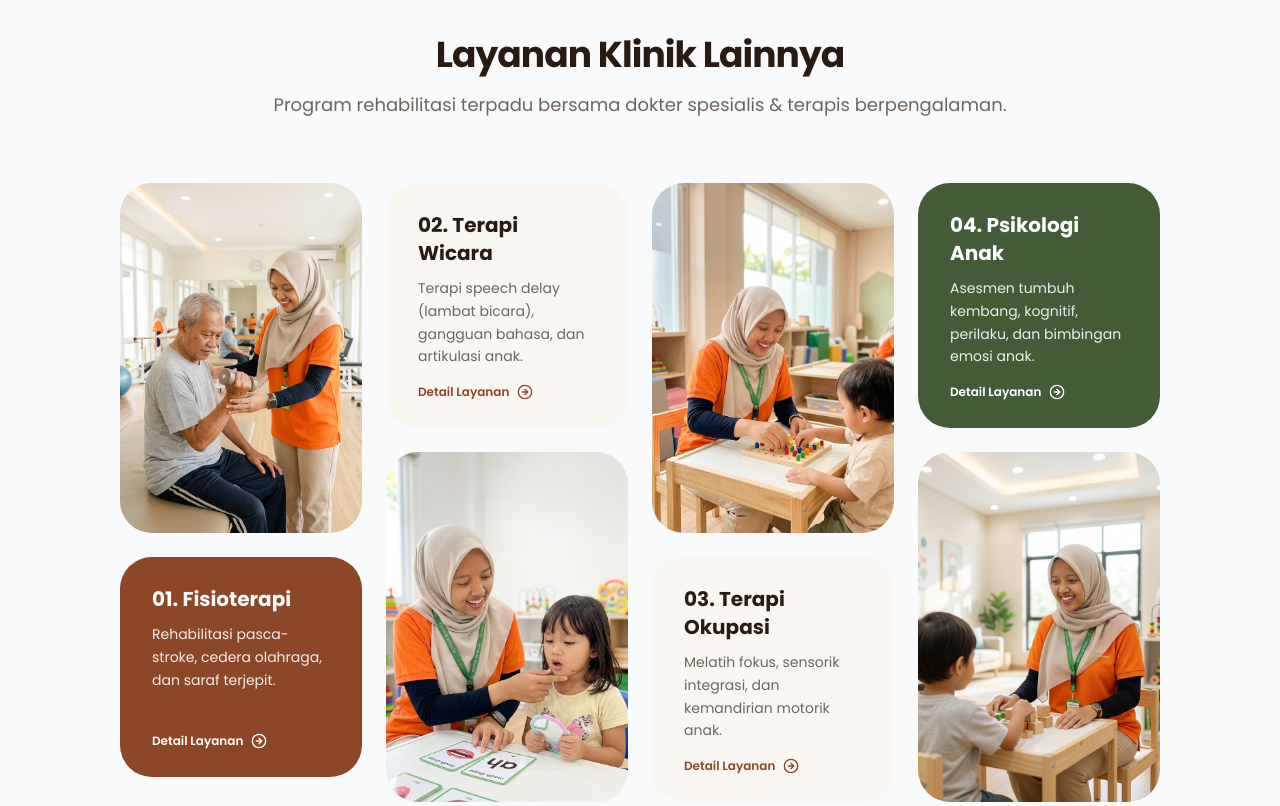
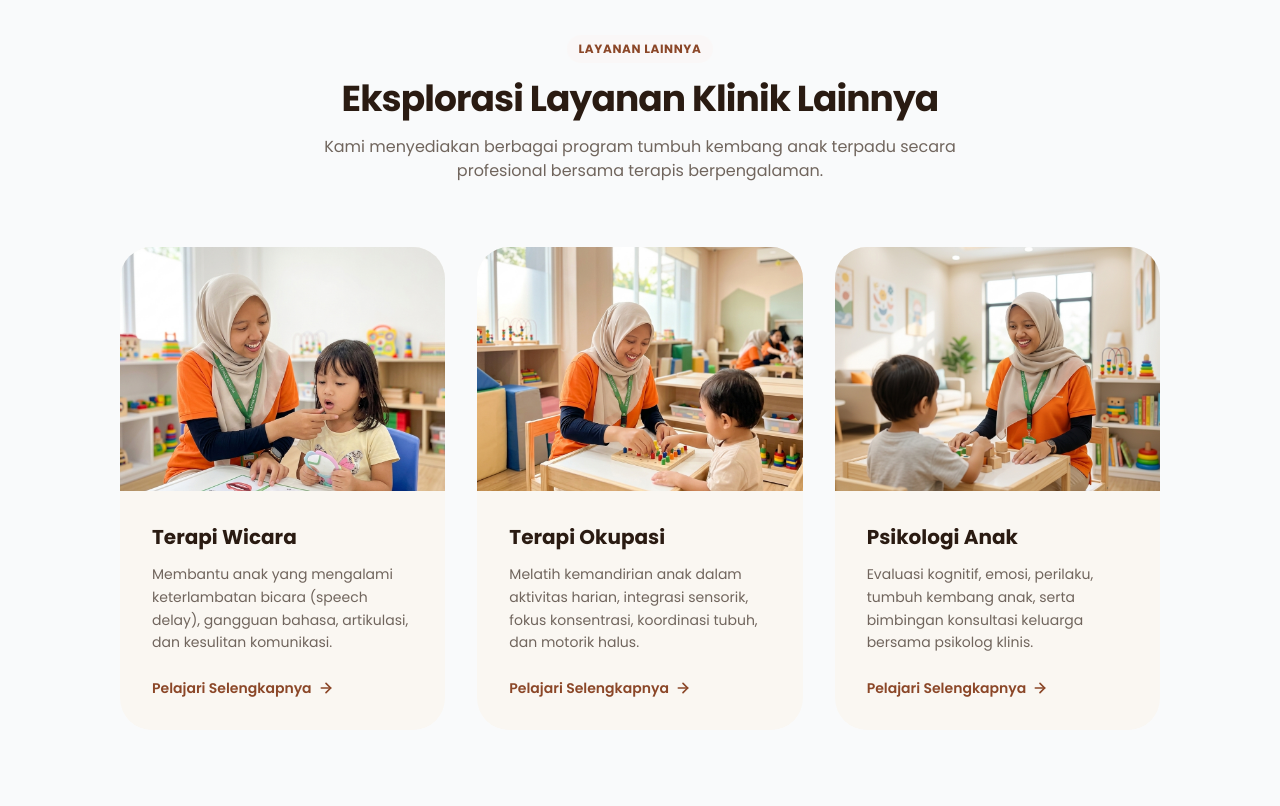
Before and after one commit to luthfierlmbang/Klinik-benecia-poc, a website built with Vite: page fisioterapi.html in a window 1280 px wide. Shown: the part 3160-3966 px from the top of the page. Built offline with nearby package versions, Linux system fonts and the light colour scheme.

Commit message:
feat: redesign related services to a clean 3-column card layout on detail page

```diff
--- a/fisioterapi.html
+++ b/fisioterapi.html
@@ -440,119 +440,90 @@
       <div class="max-w-7xl mx-auto px-6 lg:px-[120px]">
 
         <!-- Header -->
-        <div class="text-center max-w-3xl mx-auto flex flex-col gap-4 mb-16 reveal-element">
-          <h2 class="text-3xl md:text-4xl font-bold tracking-tight text-neutral-dark">Layanan Klinik Lainnya</h2>
-          <p class="text-neutral-secondary text-base md:text-lg">
-            Program rehabilitasi terpadu bersama dokter spesialis & terapis berpengalaman.
+        <div class="text-center max-w-2xl mx-auto flex flex-col gap-4 mb-16 reveal-element">
+          <span class="text-xs font-bold uppercase tracking-wider text-brand-primary bg-brand-light/50 px-3 py-1.5 rounded-full w-fit mx-auto">
+            Layanan Lainnya
+          </span>
+          <h2 class="text-3xl md:text-4xl font-bold tracking-tight text-neutral-dark">
+            Eksplorasi Layanan Klinik Lainnya
+          </h2>
+          <p class="text-neutral-secondary text-base">
+            Kami menyediakan berbagai program tumbuh kembang anak terpadu secara profesional bersama terapis berpengalaman.
           </p>
         </div>
 
-        <!-- Alternating Bento Cards Grid (Flat layout without shadows, optimized for no overlaps) -->
-        <div class="grid grid-cols-1 sm:grid-cols-2 lg:grid-cols-4 gap-6 reveal-element">
+        <!-- 3-Column Normal Card Grid -->
+        <div class="grid grid-cols-1 md:grid-cols-3 gap-8 max-w-6xl mx-auto reveal-element">
 
-          <!-- Column 1: Fisioterapi (Image Top, Text Bottom - Solid Teal) -->
-          <div class="flex flex-col gap-6">
-            <!-- Image Card -->
-            <div class="h-[350px] w-full rounded-[32px] overflow-hidden group">
-              <img src="/images/fisioterapi/fisioterapi_bento.png" alt="Layanan Fisioterapi Dewasa" class="w-full h-full object-cover transition-transform duration-700 group-hover:scale-105" />
+          <!-- Card 1: Terapi Wicara -->
+          <div class="group bg-[#FAF7F2] rounded-[32px] overflow-hidden flex flex-col hover:-translate-y-1 hover:shadow-md transition-all duration-300">
+            <div class="w-full aspect-[4/3] overflow-hidden">
+              <img src="/images/fisioterapi/terapi_wicara_bento.png" alt="Layanan Terapi Wicara" class="w-full h-full object-cover transition-transform duration-700 group-hover:scale-105" />
             </div>
-            <!-- Text Card (Solid Teal) -->
-            <a href="fisioterapi.html" class="min-h-[220px] h-fit w-full bg-brand-primary text-white rounded-[32px] px-8 py-7 flex flex-col justify-between text-left hover:opacity-95 transition-all group">
+            <div class="p-8 flex flex-col flex-grow justify-between">
               <div>
-                <h3 class="text-xl font-bold">01. Fisioterapi</h3>
-                <p class="text-sm text-white/90 mt-2.5 leading-relaxed">
-                  Rehabilitasi pasca-stroke, cedera olahraga, dan saraf terjepit.
+                <h3 class="text-xl font-bold text-neutral-dark group-hover:text-brand-primary transition-colors">Terapi Wicara</h3>
+                <p class="text-sm text-neutral-secondary mt-3 leading-relaxed">
+                  Membantu anak yang mengalami keterlambatan bicara (speech delay), gangguan bahasa, artikulasi, dan kesulitan komunikasi.
                 </p>
               </div>
-              <div class="inline-flex items-center gap-2 text-xs font-semibold text-white mt-4">
-                <span>Detail Layanan</span>
-                <svg viewBox="0 0 24 24" fill="none" stroke="currentColor" stroke-width="2" stroke-linecap="round" stroke-linejoin="round" class="h-4 w-4 transition-transform duration-200 group-hover:translate-x-1">
-                  <circle cx="12" cy="12" r="10"></circle>
-                  <polyline points="12 8 16 12 12 16"></polyline>
-                  <line x1="8" y1="12" x2="16" y2="12"></line>
+              <a href="https://wa.me/6285943750988?text=Halo,%20saya%20tertarik%20dengan%20layanan%20Terapi%20Wicara." target="_blank" class="inline-flex items-center gap-1.5 text-sm font-semibold text-brand-primary mt-6 group/btn hover:opacity-90">
+                <span>Pelajari Selengkapnya</span>
+                <svg viewBox="0 0 24 24" fill="none" stroke="currentColor" stroke-width="2.5" stroke-linecap="round" stroke-linejoin="round" class="h-4 w-4 transition-transform duration-200 group-hover/btn:translate-x-1">
+                  <line x1="5" y1="12" x2="19" y2="12"></line>
+                  <polyline points="12 5 19 12 12 19"></polyline>
                 </svg>
-              </div>
-            </a>
-          </div>
-
-          <!-- Column 2: Terapi Wicara (Text Top - Cream, Image Bottom) -->
-          <div class="flex flex-col gap-6">
-            <!-- Text Card (Cream) -->
-            <a href="https://wa.me/6285943750988?text=Halo,%20saya%20tertarik%20dengan%20layanan%20Terapi%20Wicara." target="_blank" class="min-h-[220px] h-fit w-full bg-[#FAF7F2] text-neutral-dark rounded-[32px] px-8 py-7 flex flex-col justify-between text-left hover:bg-[#FAF4EB] transition-all group">
-              <div>
-                <h3 class="text-xl font-bold text-neutral-dark">02. Terapi Wicara</h3>
-                <p class="text-sm text-neutral-secondary mt-2.5 leading-relaxed">
-                  Terapi speech delay (lambat bicara), gangguan bahasa, dan artikulasi anak.
-                </p>
-              </div>
-              <div class="inline-flex items-center gap-2 text-xs font-semibold text-brand-primary mt-4">
-                <span>Detail Layanan</span>
-                <svg viewBox="0 0 24 24" fill="none" stroke="currentColor" stroke-width="2" stroke-linecap="round" stroke-linejoin="round" class="h-4 w-4 transition-transform duration-200 group-hover:translate-x-1">
-                  <circle cx="12" cy="12" r="10"></circle>
-                  <polyline points="12 8 16 12 12 16"></polyline>
-                  <line x1="8" y1="12" x2="16" y2="12"></line>
-                </svg>
-              </div>
-            </a>
-            <!-- Image Card -->
-            <div class="h-[350px] w-full rounded-[32px] overflow-hidden group">
-              <img src="/images/fisioterapi/terapi_wicara_bento.png" alt="Layanan Terapi Wicara" class="w-full h-full object-cover transition-transform duration-700 group-hover:scale-105" />
+              </a>
             </div>
           </div>
 
-          <!-- Column 3: Terapi Okupasi (Image Top, Text Bottom - Cream) -->
-          <div class="flex flex-col gap-6">
-            <!-- Image Card -->
-            <div class="h-[350px] w-full rounded-[32px] overflow-hidden group">
+          <!-- Card 2: Terapi Okupasi -->
+          <div class="group bg-[#FAF7F2] rounded-[32px] overflow-hidden flex flex-col hover:-translate-y-1 hover:shadow-md transition-all duration-300">
+            <div class="w-full aspect-[4/3] overflow-hidden">
               <img src="/images/fisioterapi/terapi_okupasi_bento.png" alt="Layanan Terapi Okupasi" class="w-full h-full object-cover transition-transform duration-700 group-hover:scale-105" />
             </div>
-            <!-- Text Card (Cream) -->
-            <a href="https://wa.me/6285943750988?text=Halo,%20saya%20tertarik%20dengan%20layanan%20Terapi%20Okupasi." target="_blank" class="min-h-[220px] h-fit w-full bg-[#FAF7F2] text-neutral-dark rounded-[32px] px-8 py-7 flex flex-col justify-between text-left hover:bg-[#FAF4EB] transition-all group">
+            <div class="p-8 flex flex-col flex-grow justify-between">
               <div>
-                <h3 class="text-xl font-bold text-neutral-dark">03. Terapi Okupasi</h3>
-                <p class="text-sm text-neutral-secondary mt-2.5 leading-relaxed">
-                  Melatih fokus, sensorik integrasi, dan kemandirian motorik anak.
+                <h3 class="text-xl font-bold text-neutral-dark group-hover:text-brand-primary transition-colors">Terapi Okupasi</h3>
+                <p class="text-sm text-neutral-secondary mt-3 leading-relaxed">
+                  Melatih kemandirian anak dalam aktivitas harian, integrasi sensorik, fokus konsentrasi, koordinasi tubuh, dan motorik halus.
                 </p>
               </div>
-              <div class="inline-flex items-center gap-2 text-xs font-semibold text-brand-primary mt-4">
-                <span>Detail Layanan</span>
-                <svg viewBox="0 0 24 24" fill="none" stroke="currentColor" stroke-width="2" stroke-linecap="round" stroke-linejoin="round" class="h-4 w-4 transition-transform duration-200 group-hover:translate-x-1">
-                  <circle cx="12" cy="12" r="10"></circle>
-                  <polyline points="12 8 16 12 12 16"></polyline>
-                  <line x1="8" y1="12" x2="16" y2="12"></line>
+              <a href="https://wa.me/6285943750988?text=Halo,%20saya%20tertarik%20dengan%20layanan%20Terapi%20Okupasi." target="_blank" class="inline-flex items-center gap-1.5 text-sm font-semibold text-brand-primary mt-6 group/btn hover:opacity-90">
+                <span>Pelajari Selengkapnya</span>
+                <svg viewBox="0 0 24 24" fill="none" stroke="currentColor" stroke-width="2.5" stroke-linecap="round" stroke-linejoin="round" class="h-4 w-4 transition-transform duration-200 group-hover/btn:translate-x-1">
+                  <line x1="5" y1="12" x2="19" y2="12"></line>
+                  <polyline points="12 5 19 12 12 19"></polyline>
                 </svg>
-              </div>
-            </a>
+              </a>
+            </div>
           </div>
 
-          <!-- Column 4: Psikologi Anak (Text Top - Dark Green, Image Bottom) -->
-          <div class="flex flex-col gap-6">
-            <!-- Text Card (Dark Green) -->
-            <a href="https://wa.me/6285943750988?text=Halo,%20saya%20tertarik%20dengan%20layanan%20Psikologi%20Anak." target="_blank" class="min-h-[220px] h-fit w-full bg-brand-forest text-white rounded-[32px] px-8 py-7 flex flex-col justify-between text-left hover:opacity-95 transition-all group">
+          <!-- Card 3: Psikologi Anak -->
+          <div class="group bg-[#FAF7F2] rounded-[32px] overflow-hidden flex flex-col hover:-translate-y-1 hover:shadow-md transition-all duration-300">
+            <div class="w-full aspect-[4/3] overflow-hidden">
+              <img src="/images/fisioterapi/psikologi_anak_bento.png" alt="Layanan Psikologi Anak" class="w-full h-full object-cover transition-transform duration-700 group-hover:scale-105" />
+            </div>
+            <div class="p-8 flex flex-col flex-grow justify-between">
               <div>
-                <h3 class="text-xl font-bold">04. Psikologi Anak</h3>
-                <p class="text-sm text-white/90 mt-2.5 leading-relaxed">
-                  Asesmen tumbuh kembang, kognitif, perilaku, dan bimbingan emosi anak.
+                <h3 class="text-xl font-bold text-neutral-dark group-hover:text-brand-primary transition-colors">Psikologi Anak</h3>
+                <p class="text-sm text-neutral-secondary mt-3 leading-relaxed">
+                  Evaluasi kognitif, emosi, perilaku, tumbuh kembang anak, serta bimbingan konsultasi keluarga bersama psikolog klinis.
                 </p>
               </div>
-              <div class="inline-flex items-center gap-2 text-xs font-semibold text-white mt-4">
-                <span>Detail Layanan</span>
-                <svg viewBox="0 0 24 24" fill="none" stroke="currentColor" stroke-width="2" stroke-linecap="round" stroke-linejoin="round" class="h-4 w-4 transition-transform duration-200 group-hover:translate-x-1">
-                  <circle cx="12" cy="12" r="10"></circle>
-                  <polyline points="12 8 16 12 12 16"></polyline>
-                  <line x1="8" y1="12" x2="16" y2="12"></line>
+              <a href="https://wa.me/6285943750988?text=Halo,%20saya%20tertarik%20dengan%20layanan%20Psikologi%20Anak." target="_blank" class="inline-flex items-center gap-1.5 text-sm font-semibold text-brand-primary mt-6 group/btn hover:opacity-90">
+                <span>Pelajari Selengkapnya</span>
+                <svg viewBox="0 0 24 24" fill="none" stroke="currentColor" stroke-width="2.5" stroke-linecap="round" stroke-linejoin="round" class="h-4 w-4 transition-transform duration-200 group-hover/btn:translate-x-1">
+                  <line x1="5" y1="12" x2="19" y2="12"></line>
+                  <polyline points="12 5 19 12 12 19"></polyline>
                 </svg>
-              </div>
-            </a>
-            <!-- Image Card -->
-            <div class="h-[350px] w-full rounded-[32px] overflow-hidden group">
-              <img src="/images/fisioterapi/psikologi_anak_bento.png" alt="Layanan Psikologi Anak" class="w-full h-full object-cover transition-transform duration-700 group-hover:scale-105" />
+              </a>
             </div>
           </div>
 
         </div>
       </div>
-    </section>ion>
+    </section>
 
     <!-- CTA Section -->
     <section class="py-20 bg-neutral-footer text-white relative overflow-hidden">
```
